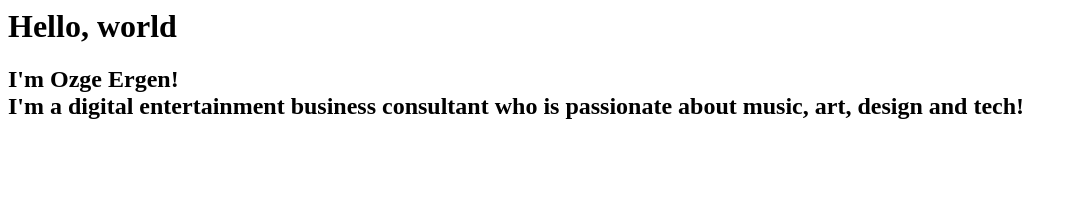
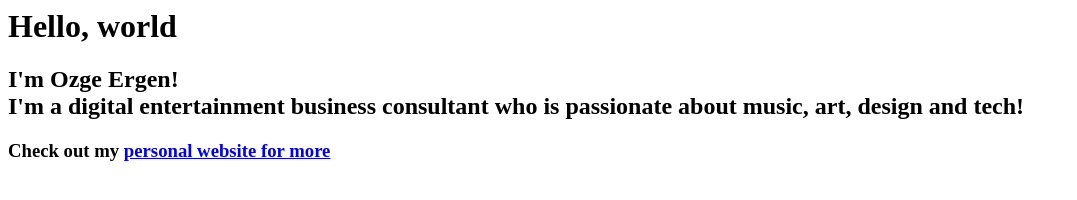
Before and after one commit to ozgeergen/ergen.github.io, a plain HTML site: page index.html in a window 1280 px wide. Shown: the whole page, without its empty margins (0-1077 px from the left). Drawn offline with Linux system fonts and the light colour scheme.

Commit message:
updated index

```diff
--- a/index.html
+++ b/index.html
@@ -1,2 +1,3 @@
 <h1>Hello, world</h1>
 <h2> I'm Ozge Ergen! <br> I'm a digital entertainment business consultant who is passionate about music, art, design and tech!</h2>
+<h3>Check out my <a href="http://www.ozgeergen.com">personal website for more</a></h3>
```
